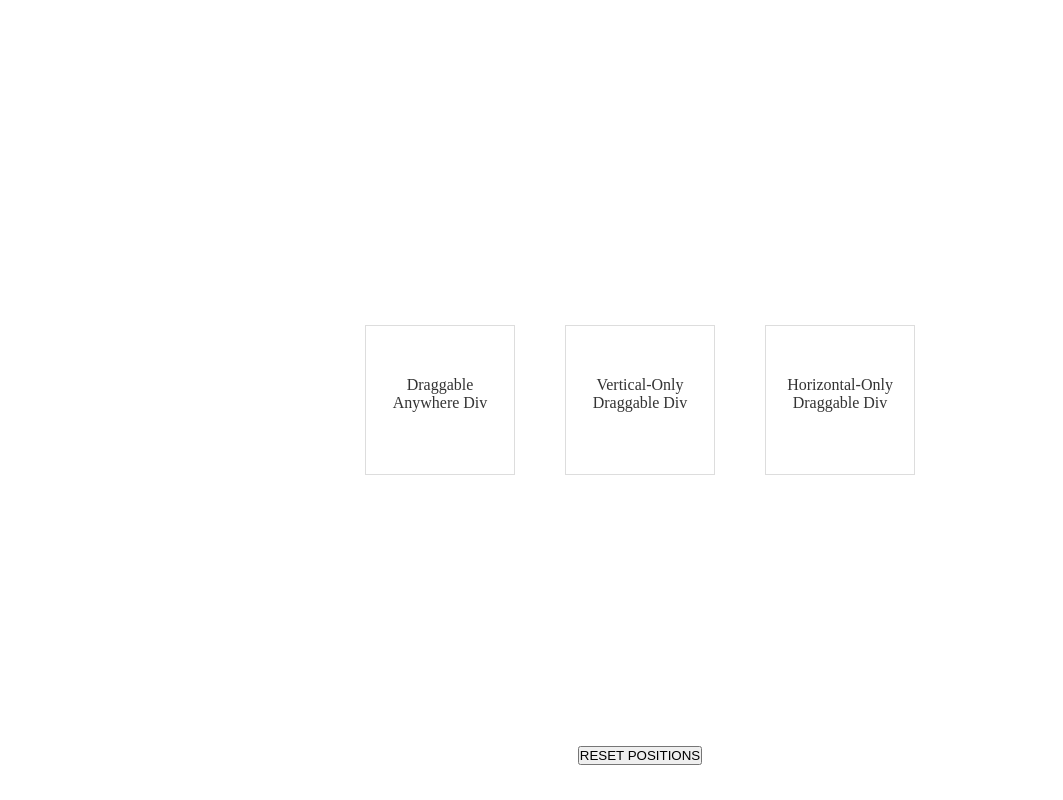
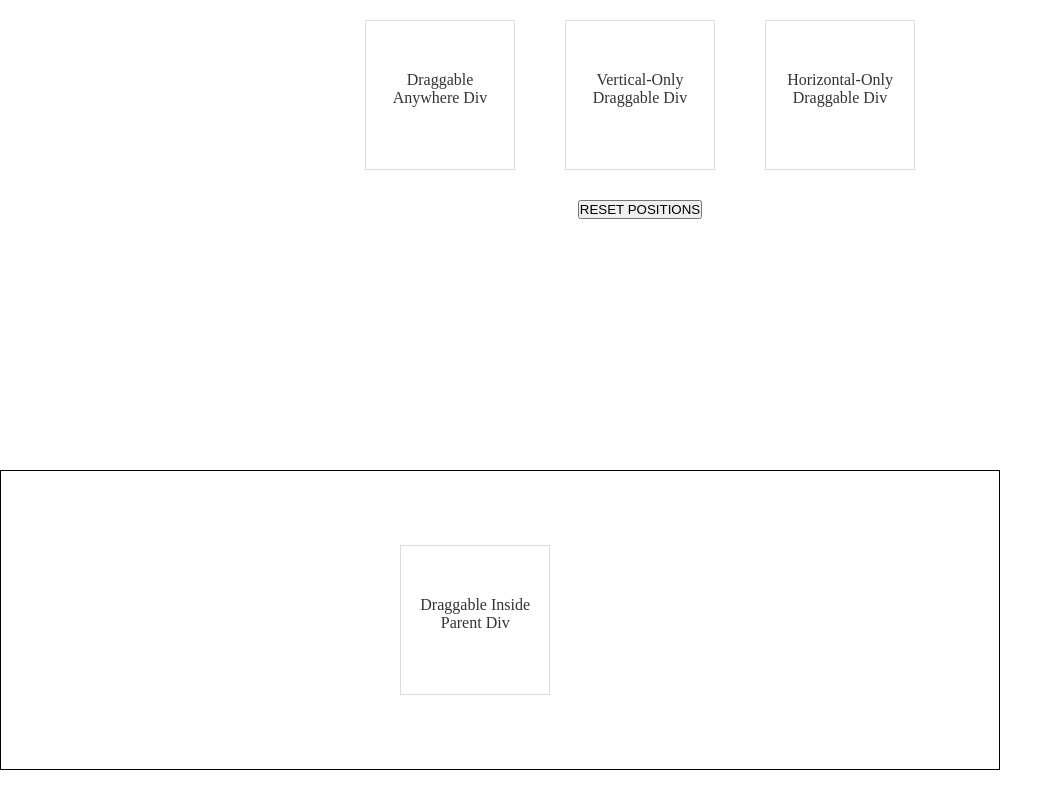
Before and after one commit to asbhogal/jQuery-Udemy-Course, a plain HTML site: page jquery-ui.html in a window 1280 px wide. Shown: the whole page, without its empty margins (0-1063 px from the left). Drawn offline with Linux system fonts and the light colour scheme.

Commit message:
coded containment draggable div

```diff
--- a/jquery-ui-script.js
+++ b/jquery-ui-script.js
@@ -16,3 +16,5 @@ $("#reset-btn").click(function () {
         left: "0px"
     });
 });
+
+$("#contained-draggable").draggable({containment: "#container"});   // PERMITS THE DRAGGABLE REGION TO ONLY THE INSIDE OF THE CONTAINER
--- a/jquery-ui.html
+++ b/jquery-ui.html
@@ -31,5 +31,10 @@
             </div>
             <button id="reset-btn">RESET POSITIONS</button>
         </div>
+        <div id="container">
+            <div id="contained-draggable" class="ui-widget-content draggable">
+                <p>Draggable Inside Parent Div</p>
+            </div>
+        </div>
     </body>
 </html>
--- a/style.scss
+++ b/style.scss
@@ -9,12 +9,11 @@
 #wrapper {
     display: flex;
     flex-direction: row;
-    align-items: center;
     justify-content: center;
-    height: 100vh;
+    padding: 20px 0;
     #reset-btn {
         position: absolute;
-        bottom: 35px;
+        top: 200px;
     }
 }
 
@@ -29,6 +28,19 @@
     }
 }
 
+#container {
+    border: 1px solid black;
+    position: absolute;
+    bottom: 30px;
+    width: 1000px;
+    height: 300px;
+    #contained-draggable {
+        position: absolute;
+        bottom: 25%;
+        left: 40%;
+    }
+}
+
 #spacer {
     width: 50px;
 }
```
Also changed, not shown: dist/style.css, 1 other file.
